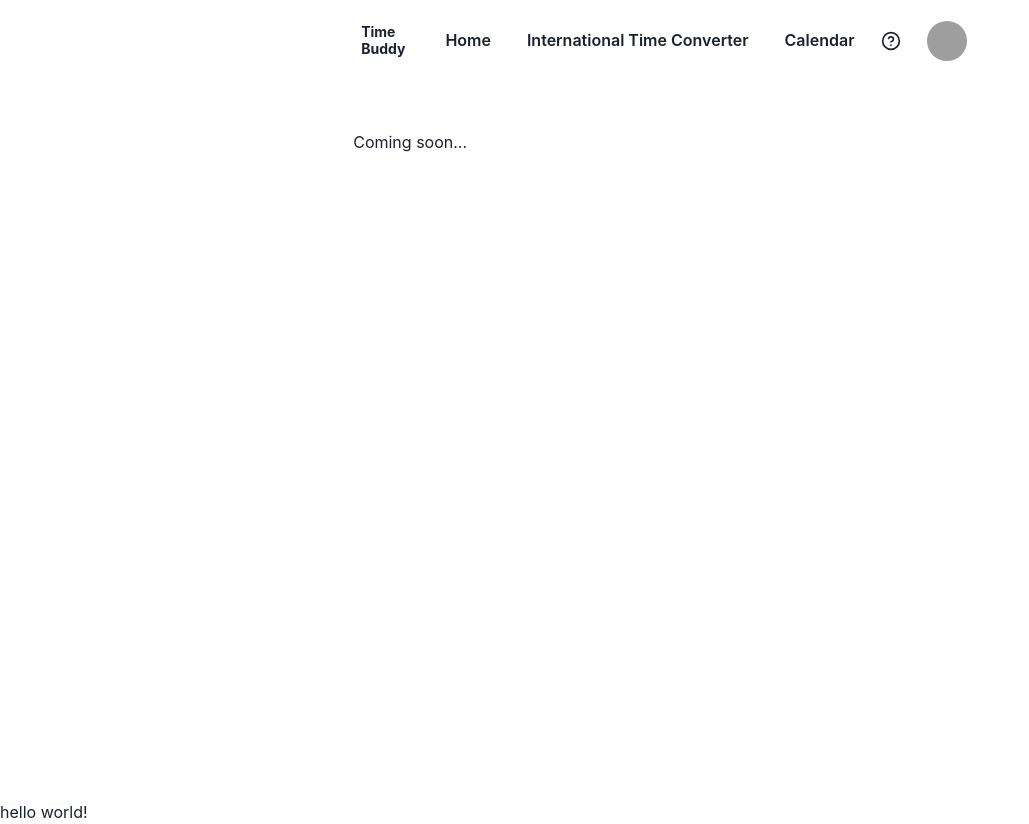
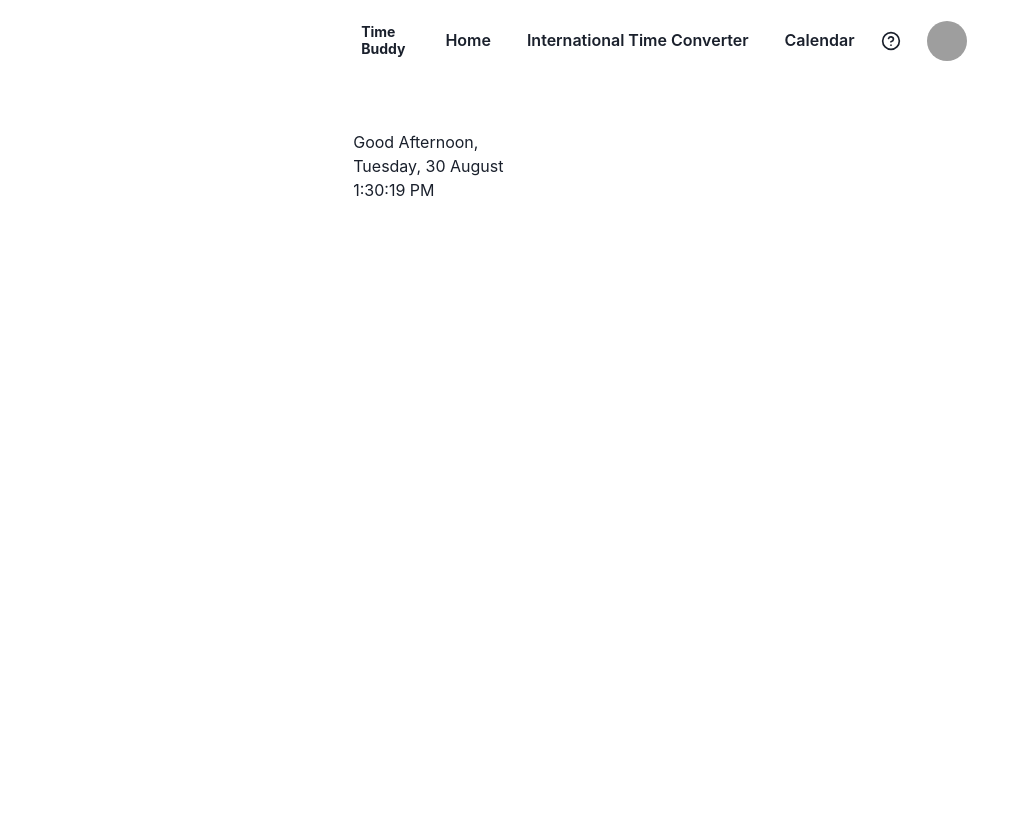
Before and after one commit to ASD-TimeBuddy/Time_Buddy, a React (Vite) app in the folder time_buddy_client/: page /time-converter in a window 1280 px wide. Shown: the whole page, without its empty margins (0-1029 px from the left). After the commit the page ends 800 px from the top, so only its background shows below. Built offline with nearby package versions, Linux system fonts and the light colour scheme; grey boxes are pictures that could not be loaded.

Commit message:
local time

```diff
--- a/time_buddy_client/index.html
+++ b/time_buddy_client/index.html
@@ -8,7 +8,6 @@
   </head>
   <body>
     <div id="root"></div>
-    <h1>hello world!</h1>
     <script type="module" src="/src/main.tsx"></script>
   </body>
 </html>
--- a/time_buddy_client/package.json
+++ b/time_buddy_client/package.json
@@ -17,6 +17,7 @@
     "@emotion/styled": "^11.10.0",
     "@fontsource/inter": "^4.5.12",
     "framer-motion": "^7.2.1",
+    "moment": "^2.29.4",
     "react": "^18.2.0",
     "react-dom": "^18.2.0",
     "react-icons": "^4.4.0",
--- /dev/null
+++ b/time_buddy_client/src/components/useDate.tsx
@@ -0,0 +1,36 @@
+import React from "react";
+
+interface ReturnDate {
+    time: string;
+    date: string;
+    wish: string;
+  }
+
+  export const useDate = (): ReturnDate => {
+    const locale = 'en';
+  const [today, setDate] = React.useState(new Date()); // Save the current date to be able to trigger an update
+
+  React.useEffect(() => {
+      const timer = setInterval(() => { // Creates an interval which will update the current data every minute
+      // This will trigger a rerender every component that uses the useDate hook.
+      setDate(new Date());
+    }, 1);
+    return () => {
+      clearInterval(timer); // Return a funtion to clear the timer so that it will stop being called on unmount
+    }
+  }, []);
+
+  const day = today.toLocaleDateString(locale, { weekday: 'long' });
+  const date = `${day}, ${today.getDate()} ${today.toLocaleDateString(locale, { month: 'long' })}\n\n`;
+
+  const hour = today.getHours();
+  const wish = `Good ${(hour < 12 && 'Morning') || (hour < 17 && 'Afternoon') || 'Evening'}, `;
+
+  const time = today.toLocaleTimeString(locale, { hour: 'numeric', hour12: true, minute: 'numeric',second: 'numeric' });
+
+  return {
+    date,
+    time,
+    wish,
+  };
+  };
--- a/time_buddy_client/src/pages/time-converter.tsx
+++ b/time_buddy_client/src/pages/time-converter.tsx
@@ -1,5 +1,25 @@
 import { Text } from '@chakra-ui/react';
+import { useDate } from '../components/useDate';
+const TimeConverter = () => {
 
-const TimeConverter = () => <Text>Coming soon...</Text>;
+    const { date, time, wish } = useDate();
+
+    return (
+      <div className="greetings-container">
+        <h1>
+          {wish}
+
+        </h1>
+
+        <div>
+          <h3>
+            {date}
+            <br />
+            {time}
+          </h3>
+        </div>
+      </div>
+    );
+  };
 
 export default TimeConverter;
```
Also changed, not shown: 2 other files (tests, documents, lock files or other folders).
